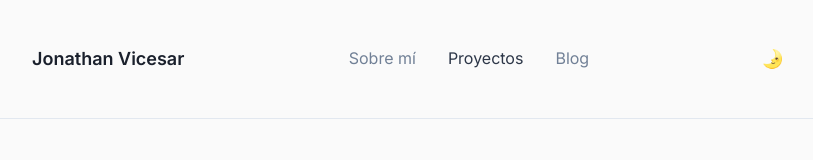
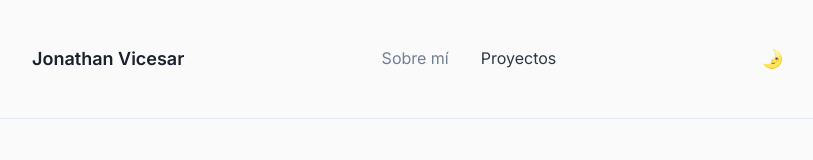
Before and after one commit to JonaVicesar/portfolio, a plain HTML site: page index.html in a window 1280 px wide. Shown: the top 160 px of the page, without its empty margins (228-1041 px from the left). Drawn offline with Linux system fonts and the light colour scheme.

Commit message:
chore: correcciones en comentarios

```diff
--- a/index.html
+++ b/index.html
@@ -26,7 +26,7 @@
           <ul class="nav-links">
             <li><a href="#about">Sobre mí</a></li>
             <li><a href="#projects">Proyectos</a></li>
-            <li><a href="#" id="blog-link">Blog</a></li>
+          <!--  <li><a href="#" id="blog-link">Blog</a></li> -->
           </ul>
           <button class="theme-toggle" id="theme-toggle">🌙</button>
         </div>
@@ -51,7 +51,7 @@
           <a href="#" class="btn btn-secondary" id="download-cv"
             >Descargar CV</a
           >
-          <!-- todavia no tengo CV xd -->
+
         </div>
       </section>
 
```
